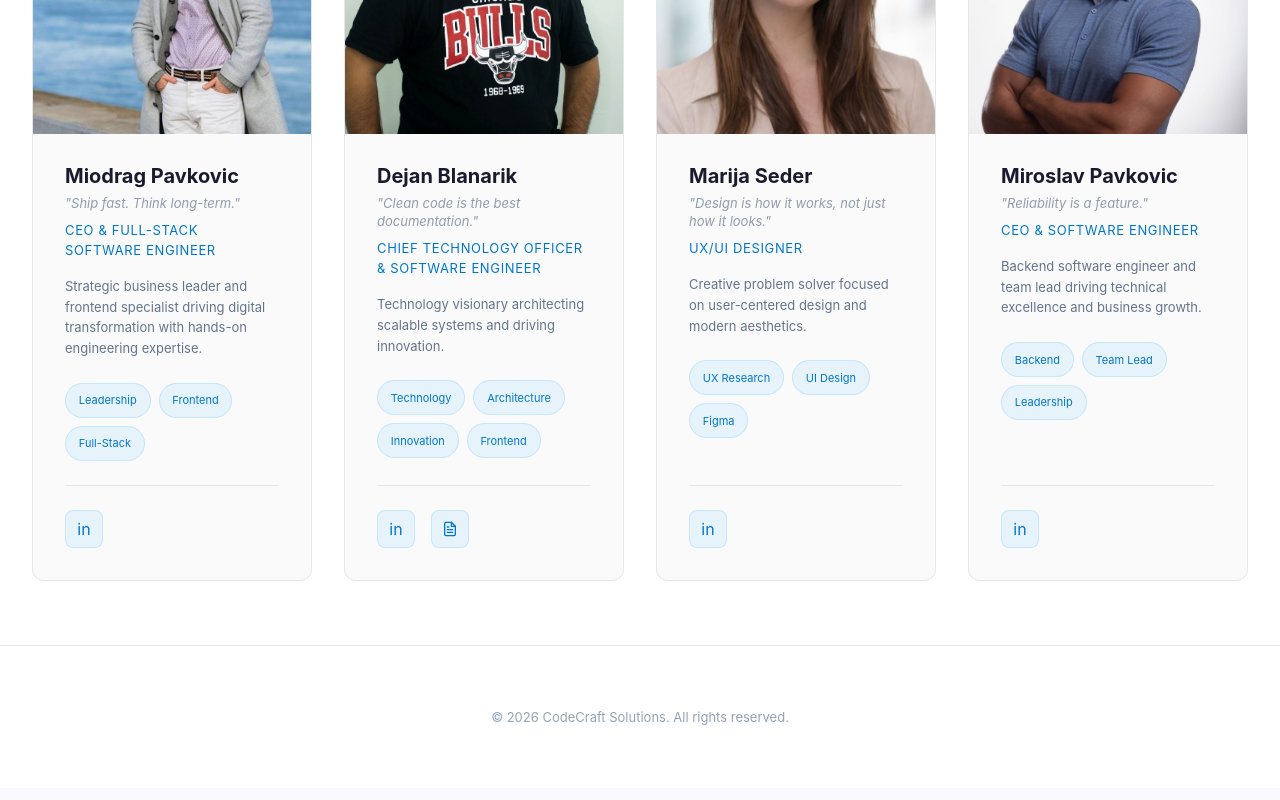
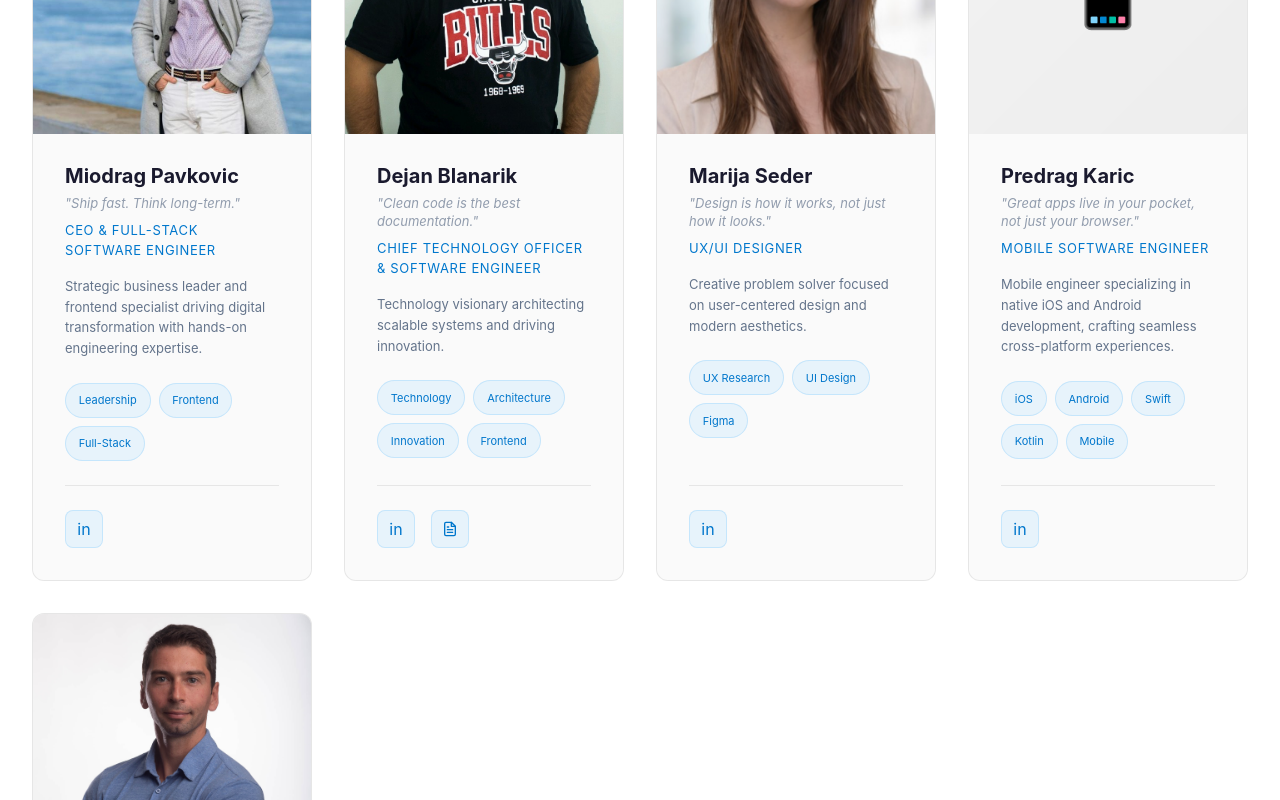
Before and after one commit to codecraftsee/codecraft-web, an Angular app: page /team in a window 1280 px wide. Shown: the part 600-1400 px from the top of the page. Built offline with nearby package versions, Linux system fonts and the light colour scheme.

Commit message:
adding new team member

```diff
--- a/src/app/features/team/team.component.ts
+++ b/src/app/features/team/team.component.ts
@@ -473,6 +473,17 @@ export class TeamComponent {
       ],
     },
     {
+      name: 'Predrag Karic',
+      title: 'Mobile Software Engineer',
+      quote: 'Great apps live in your pocket, not just your browser.',
+      bio: 'Mobile engineer specializing in native iOS and Android development, crafting seamless cross-platform experiences.',
+      tags: ['iOS', 'Android', 'Swift', 'Kotlin', 'Mobile'],
+      emoji: '📱',
+      social: [
+        { icon: 'in', label: 'LinkedIn', url: 'https://www.linkedin.com/in/predrag-karic-door8c/' },
+      ],
+    },
+    {
       name: 'Miroslav Pavkovic',
       title: 'CEO & Software Engineer',
       quote: 'Reliability is a feature.',
```
